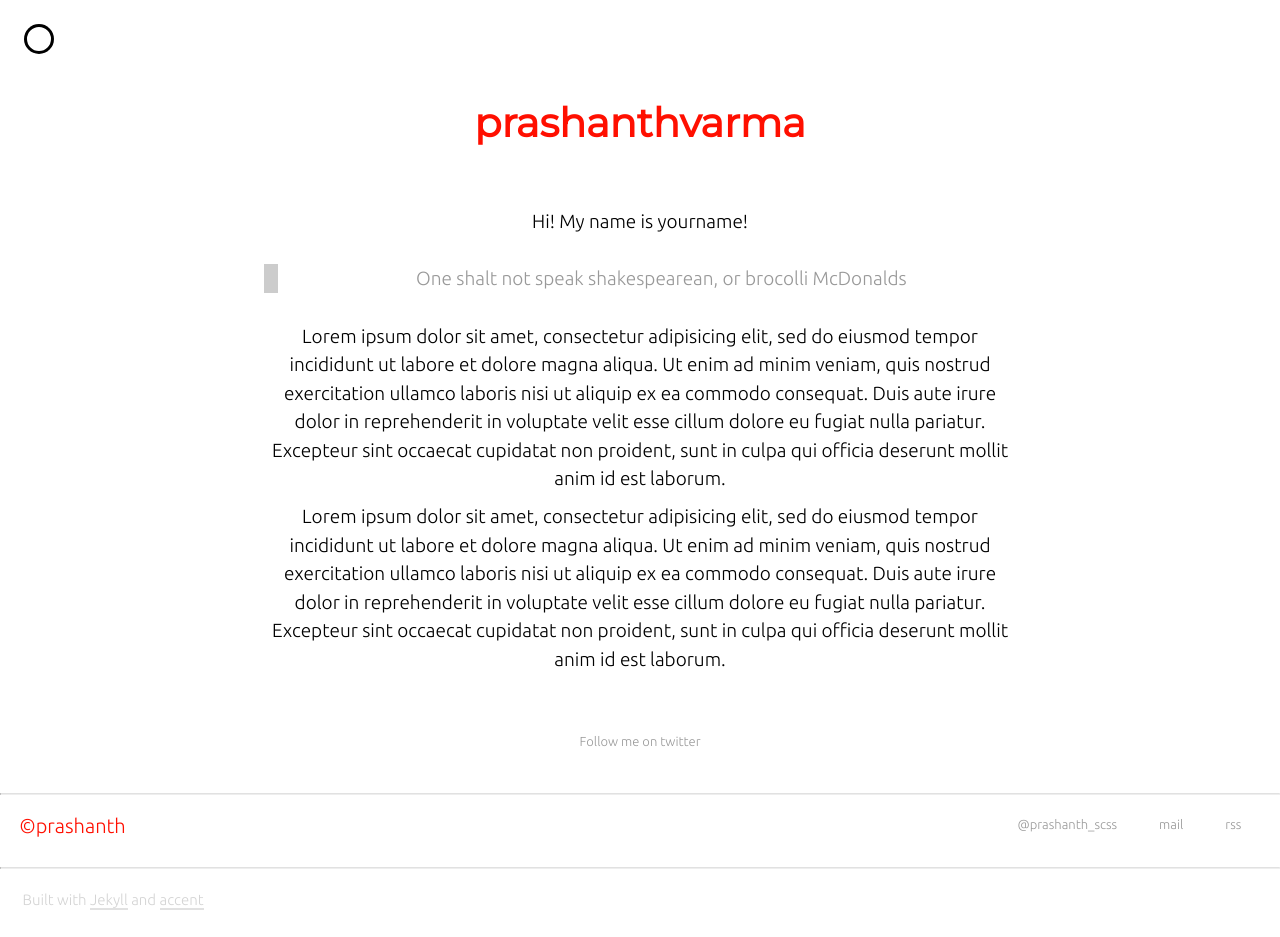
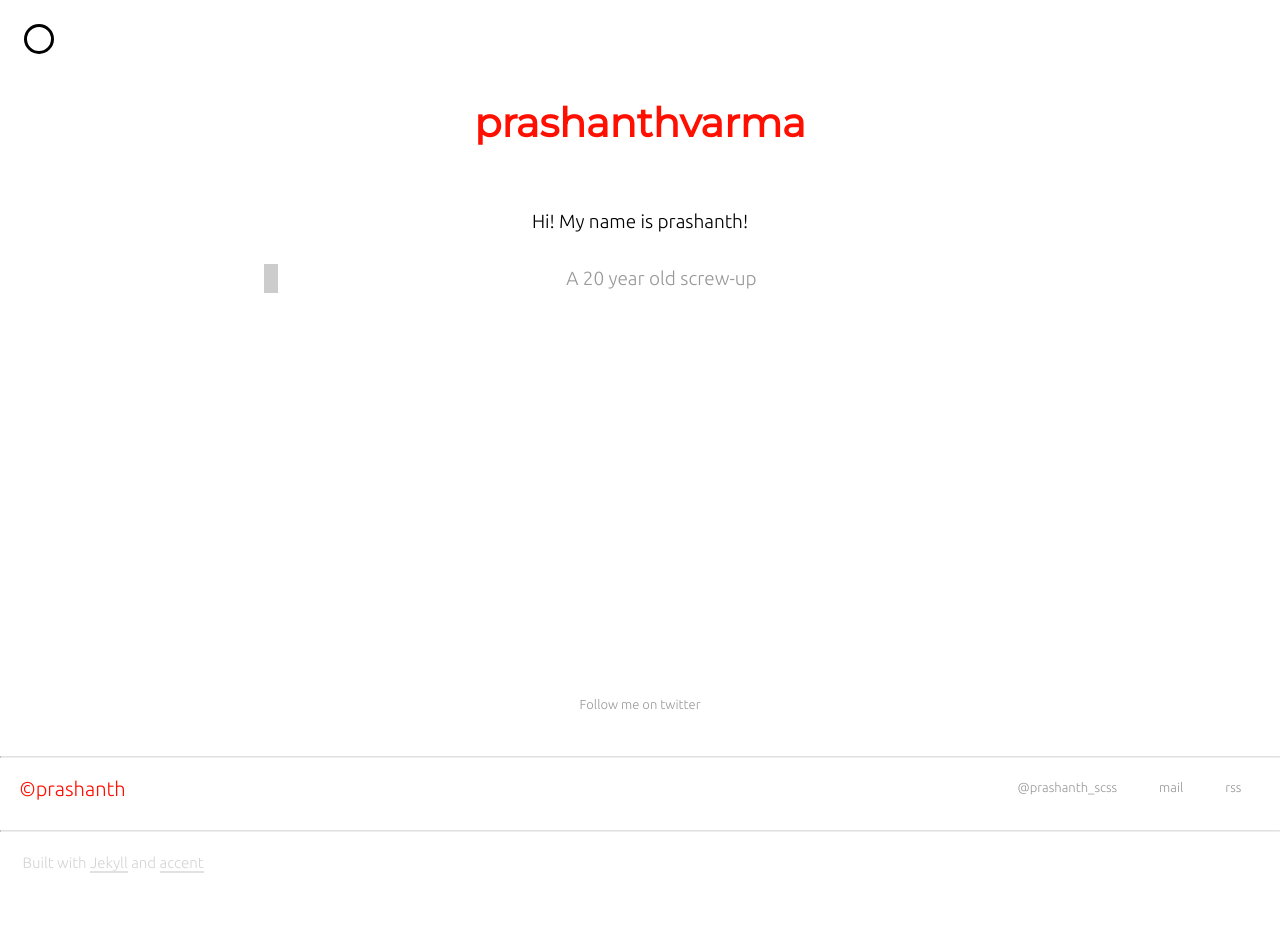
Before and after one commit to cymtrick/lol, a Jekyll site: the page built from about.markdown, in a window 1280 px wide. Built offline with Jekyll 4.4.1, drawn with Linux system fonts in a browser that asks for light colours; nearby versions of some CDN libraries; after the commit the page ends 900 px from its top, so only the background shows below that.

Commit message:
Update about.markdown

```diff
--- a/about.markdown
+++ b/about.markdown
@@ -1,15 +1,10 @@
 ---
 layout: about
-title: accent
-author: Ankit Sultana
+title: deadlock
+author: prashanth varma
 permalink: /about
 ---
 
-Hi! My name is yourname!
+Hi! My name is prashanth!
 
-> One shalt not speak shakespearean, or brocolli McDonalds
-
-Lorem ipsum dolor sit amet, consectetur adipisicing elit, sed do eiusmod tempor incididunt ut labore et dolore magna aliqua. Ut enim ad minim veniam, quis nostrud exercitation ullamco laboris nisi ut aliquip ex ea commodo consequat. Duis aute irure dolor in reprehenderit in voluptate velit esse cillum dolore eu fugiat nulla pariatur. Excepteur sint occaecat cupidatat non proident, sunt in culpa qui officia deserunt mollit anim id est laborum.
-
-
-Lorem ipsum dolor sit amet, consectetur adipisicing elit, sed do eiusmod tempor incididunt ut labore et dolore magna aliqua. Ut enim ad minim veniam, quis nostrud exercitation ullamco laboris nisi ut aliquip ex ea commodo consequat. Duis aute irure dolor in reprehenderit in voluptate velit esse cillum dolore eu fugiat nulla pariatur. Excepteur sint occaecat cupidatat non proident, sunt in culpa qui officia deserunt mollit anim id est laborum.
+> A 20 year old screw-up
```
